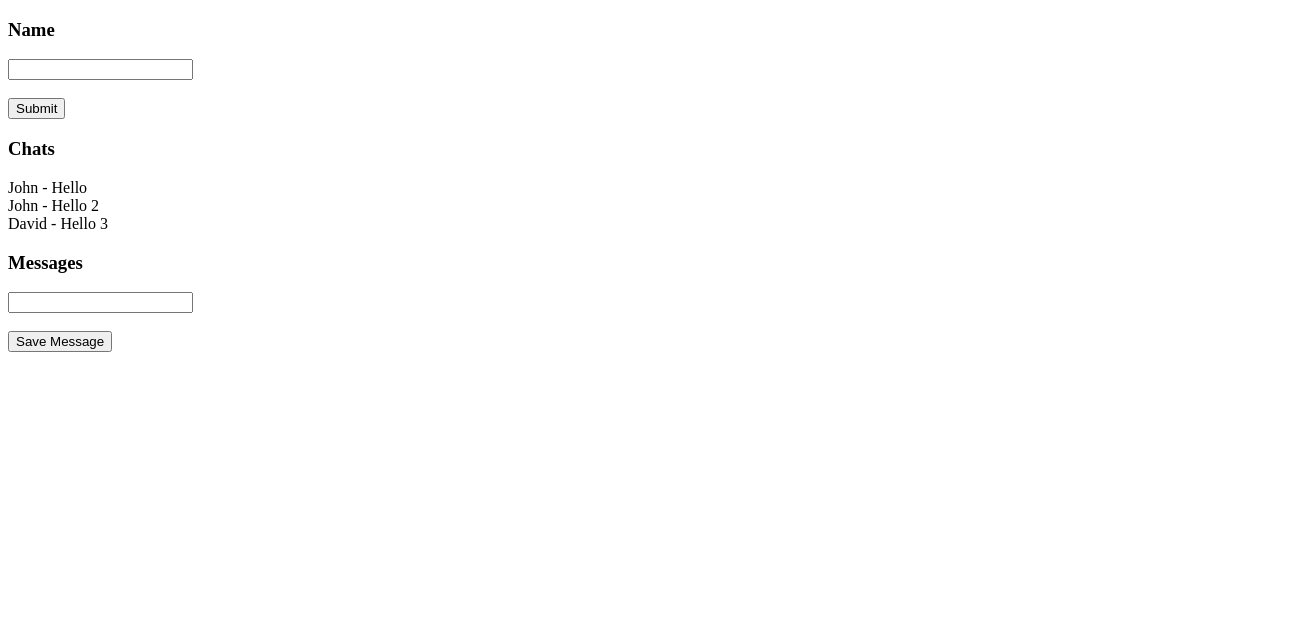
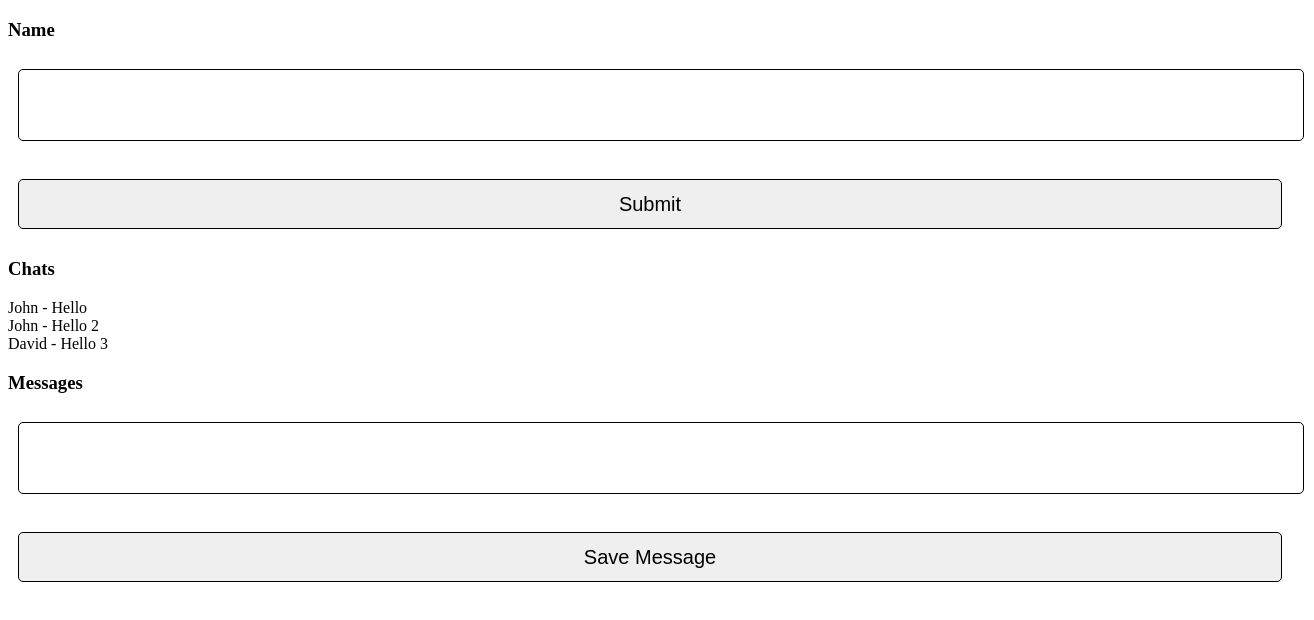
Before and after one commit to steph500/test, a React (Create React App) app: page / in a window 1280 px wide. Shown: the top 620 px of the page, 1314 px wide, since content can reach past the window. Built offline with nearby package versions, Linux system fonts and the light colour scheme.

Commit message:
added styles to html

```diff
--- a/src/Name.js
+++ b/src/Name.js
@@ -99,13 +99,33 @@ export default function Name() {
 
     // styles got the appended to the html file
 
+    const inputStyle = {
+        width: "100%",
+        height: "50px",
+        border: "1px solid black",
+        borderRadius: "5px",
+        margin: "10px",
+        padding: "10px",
+        fontSize: "20px",
+    }
+
+    const buttonStyle = {
+        width: "100%",
+        height: "50px",
+        border: "1px solid black",
+        borderRadius: "5px",
+        margin: "10px",
+        padding: "10px",
+        fontSize: "20px",
+    }
+
     return (
         <>
 
             <div>
                 <h3>Name</h3>
-                <input type="text" id="name" /><br/><br/>
-                <button onClick={findName}>Submit</button>
+                <input style={inputStyle} type="text" id="name" /><br/><br/>
+                <button style={buttonStyle} onClick={findName}>Submit</button>
             </div>
             <div>
                 <h3>Chats</h3>
@@ -118,8 +138,8 @@ export default function Name() {
             </div>
             <div>
                 <h3>Messages</h3>
-                <input type="text" id="message" /><br/><br/>
-                <button onClick={saveMessage}>Save Message</button>
+                <input style={inputStyle} type="text" id="message" /><br/><br/>
+                <button style={buttonStyle} onClick={saveMessage}>Save Message</button>
             </div>
         </>
     )
```
